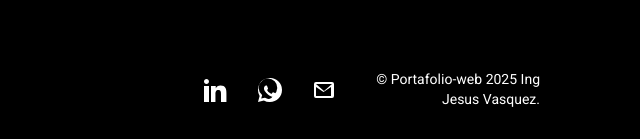
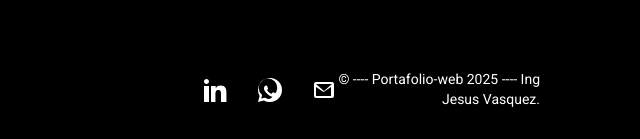
Before and after one commit to rafagax/Dasboards-kpi-portafolio-web, a plain HTML site: page index.html in a window 1280 px wide. Shown: the part 5294-5433 px from the top of the page, 640-1280 px from the left. Drawn offline with nearby package versions, Linux system fonts and the light colour scheme.

Commit message:
Update index.html

```diff
--- a/index.html
+++ b/index.html
@@ -547,7 +547,8 @@
 
     <div class="footer-copyright" style="flex: 1; text-align: right; width: 0px; bottom: 0;
     left: -154%;">
-      &copy; Portafolio-web 2025 Ing Jesus Vasquez.
+      &copy; ---- Portafolio-web 2025 ----
+	       Ing Jesus Vasquez.
     </div>
 
   </div>
```
